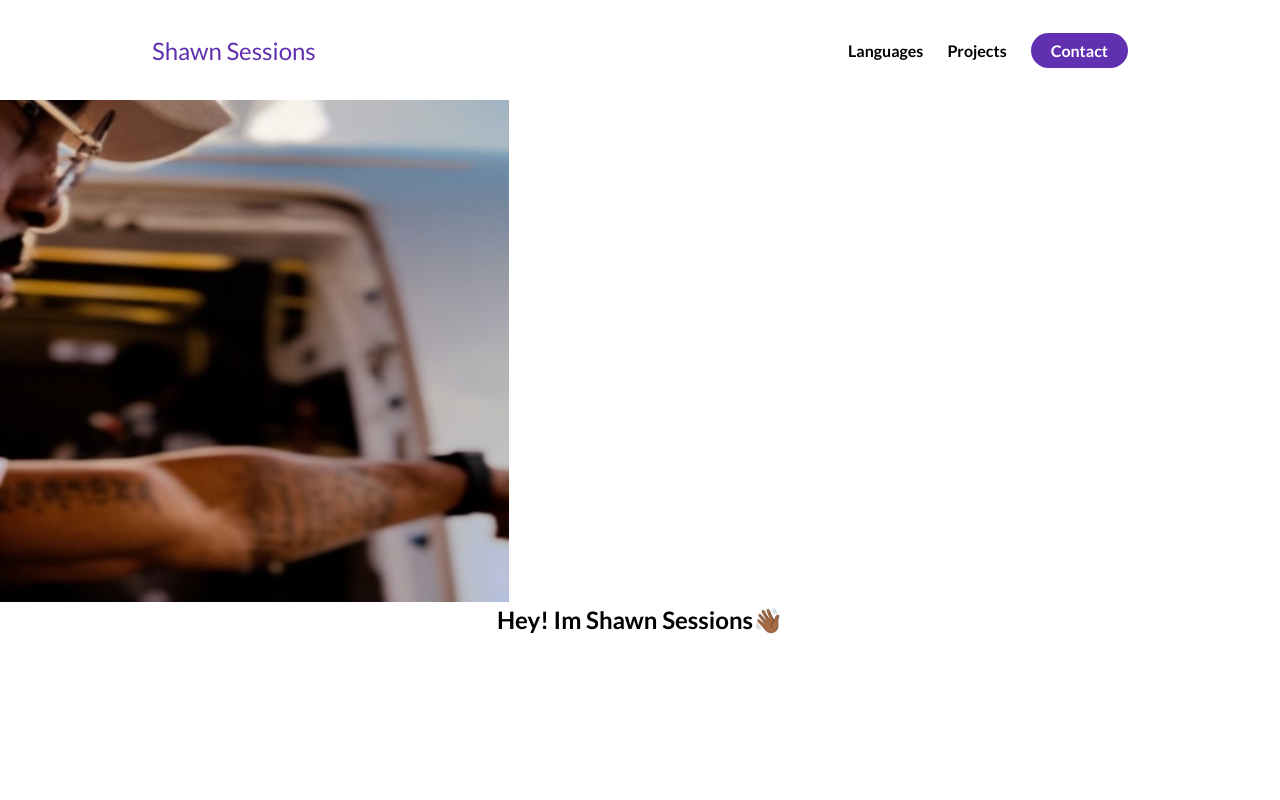
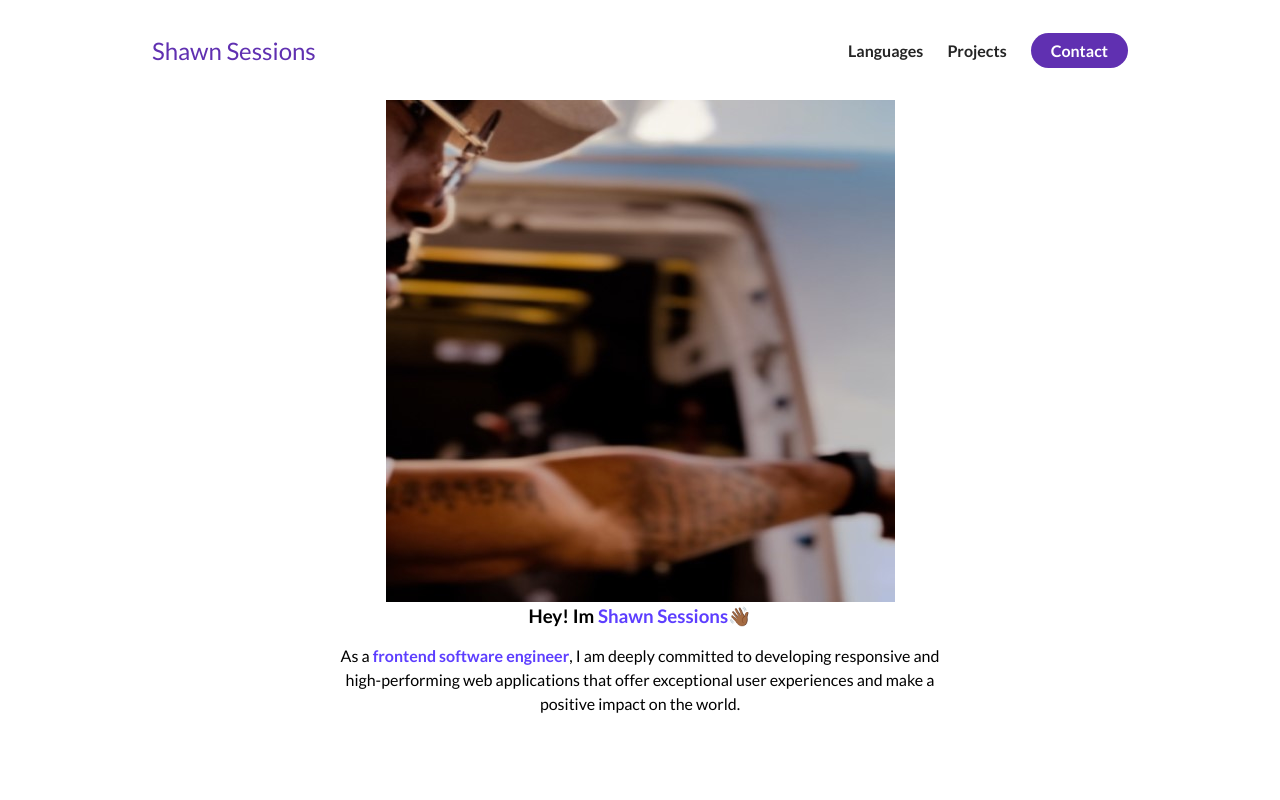
Before and after one commit to Texasbuilt/Portfolio, a plain HTML site: page index.html in a window 1280 px wide. Drawn offline with Linux system fonts and the light colour scheme.

Commit message:
revise about section

```diff
--- a/index.html
+++ b/index.html
@@ -6,43 +6,51 @@
     <title>Shawn Sessions</title>
     <link rel="stylesheet" href="./style.css" />
   </head>
+  <body>
 
+    <section id="about-me">
       <body>
         <section id="about-me">
           <nav>
             <div class="personal__logo">Shawn Sessions</div>
             <ul class="nav__link--list">
               <li class="nav__link">
-            <a
-              href="#languages"
-              class="nav__link--anchor link__hover-effect link__hover-effect--black"
-              >Languages</a
-            >
+                <a href="#languages" class="
+                  nav__link--anchor
+                  link__hover-effect
+                  link__hover-effect--black
+                ">Languages</a>
               </li>
               <li class="nav__link">
-            <a
-              href="#projects"
-              class="nav__link--anchor link__hover-effect link__hover-effect--yellow"
-              >Projects</a
-            >
+                <a href="#projects" class="
+                  nav__link--anchor
+                  link__hover-effect
+                  link__hover-effect--black
+                ">Projects</a>
               </li>
               <li class="nav__link">
-            <a
-              href="shawn.sessions@outlook.com"
-              class="nav__link--anchor nav__link--anchor-primary"
-              >Contact</a>
+                <a href="mailto:email@email.com" class="
+                  nav__link--anchor
+                  nav__link--anchor-primary
+                ">Contact</a>
               </li>
             </ul>
           </nav>
-        <div>
+
+      <div class="flex flex-1">
           <div class="about-me__info row">
            <div class="about-me__info--container">
             <figure class="about-me__picture--mask">
            <img src="./assets/IMG_0901.jpg"alt="Picture of me!">
          </figure>
-         <h1 class="about-me__intro--title"> Hey! Im <span class="text--purple">Shawn Sessions👋🏾</span> </h1>
+         <h1 class="about-me__info--title"> Hey! Im <span class="text--purple">Shawn Sessions👋🏾</span>
+         </h1>
+         <p class="about-me__info--para">As a <strong class="text--purple">frontend software engineer</strong>, I am deeply committed to developing responsive and high-performing web applications that offer exceptional user experiences and make a positive impact on the world.
+         </p>
         </div>
        </div>
        </div>
+
+
   </body>
 </html>
--- a/style.css
+++ b/style.css
@@ -14,13 +14,29 @@ h1,h2,h3,h4,h5,h6 span {
 }
 
 p {
-    line-height:1.5em;
+    line-height:1.5;
     font-size: 16px;
 }
 
 li {
     list-style: none
 }
+
+.flex {
+    display: flex;
+}
+
+.flex-1 {
+    flex: 1;
+}
+
+.row {
+    width: 100%;
+    max-width: 800px;
+    margin: 0 auto;
+    padding: 0 12px;
+}
+
 
 /* NAVIGATION BAR */
 
@@ -40,7 +56,7 @@ nav {
 
 .nav__link--anchor {
     margin: 0 12px;
-    color: black;
+    color: #242424;
     text-decoration: none;
     font-weight: 700;
 }
@@ -63,3 +79,33 @@ nav {
     margin: 0 12px;
     font: bold;
 }
+
+/*About ME */
+
+.text--purple {
+    color: #5d3eff;
+}
+
+#about-me {
+    min-height: 100vh;
+    display: flex;
+    flex-direction: column;
+}
+
+.about-me__info {
+    display: flex;
+    flex-direction: column;
+}
+
+.about-me__info--title {
+    margin-bottom: 16px;
+}
+
+.about-me__info--container {
+    display: flex;
+    flex-direction: column;
+    align-items: center;
+    max-width: 600px;
+    margin: 0 auto;
+    text-align: center;
+}
```
Lines whose indentation alone changed are shown as unchanged.
